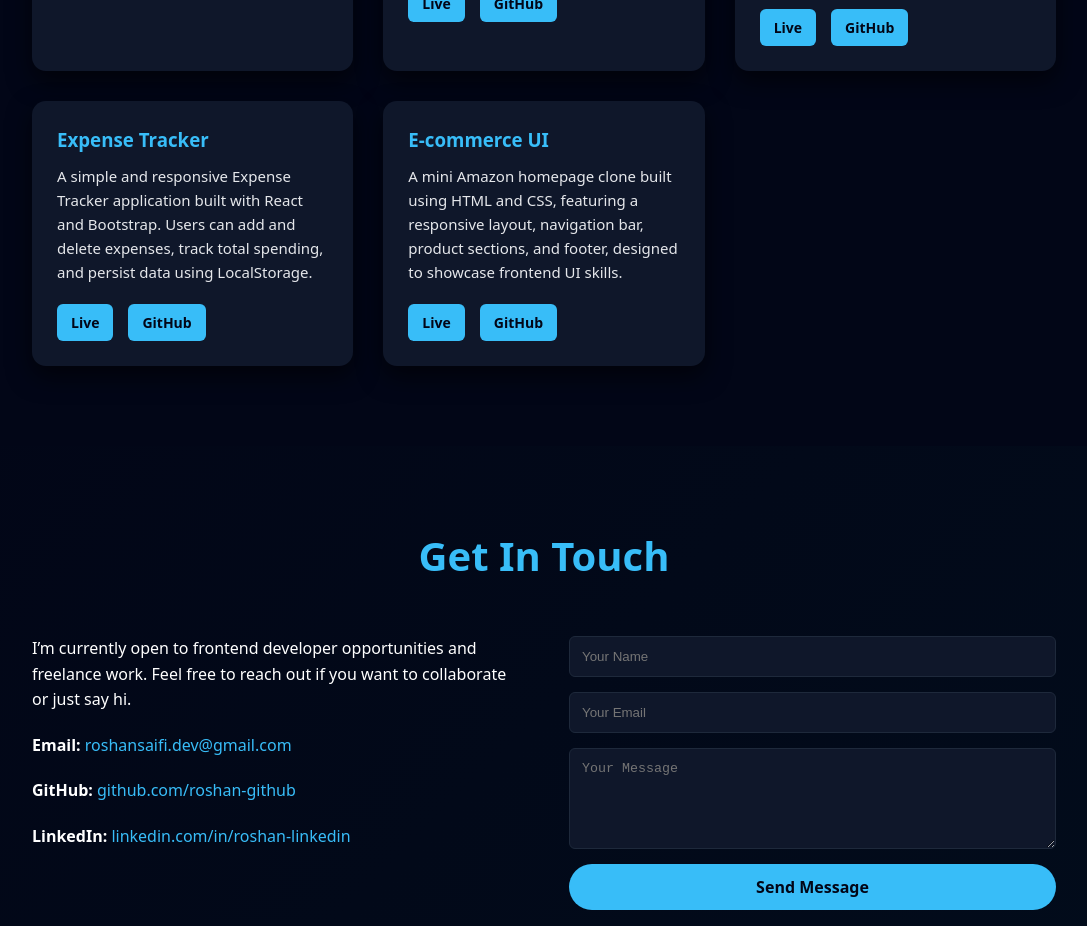
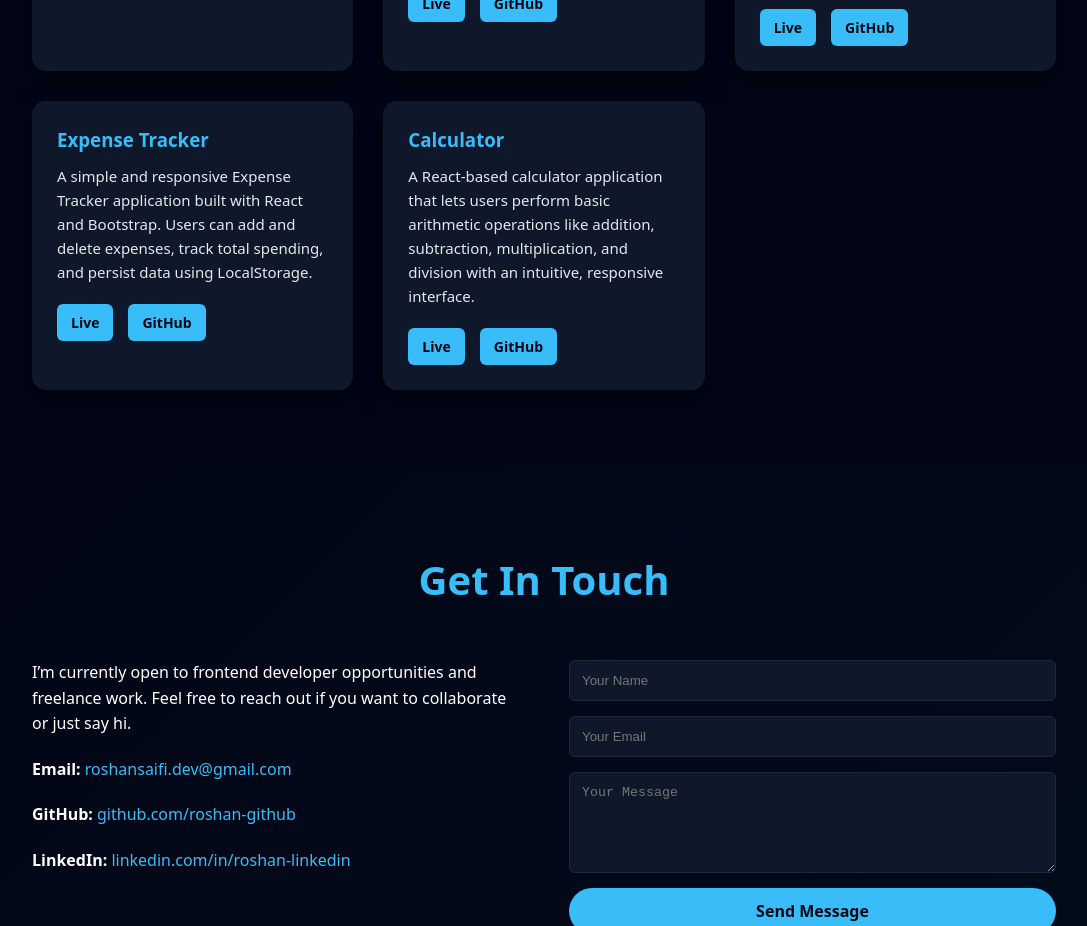
Before and after one commit to RoshanSaifi93/Portfolio, a React (Vite) app: page / in a window 1280 px wide. Shown: the part 2020-2946 px from the top of the page, without its empty margins (96-1183 px from the left). Built offline with nearby package versions, Linux system fonts and the light colour scheme.

Commit message:
Initial portfolio projects

```diff
--- a/src/Components/Projects.jsx
+++ b/src/Components/Projects.jsx
@@ -30,11 +30,11 @@ const projectData = [
     github: "https://github.com/RoshanSaifi93/Expense-Tracker",
   },
   {
-    title: "E-commerce UI",
+    title: "Calculator",
     description:
-      "A mini Amazon homepage clone built using HTML and CSS, featuring a responsive layout, navigation bar, product sections, and footer, designed to showcase frontend UI skills.",
-    live: "#",
-    github: "https://github.com/RoshanSaifi93/Amazon-UI-Clone",
+      "A React-based calculator application that lets users perform basic arithmetic operations like addition, subtraction, multiplication, and division with an intuitive, responsive interface.",
+    live: "https://amazon-ui-clone-omega.vercel.app",
+    github: "https://github.com/RoshanSaifi93/Calculator-React.git",
   },
 ];
 
```
